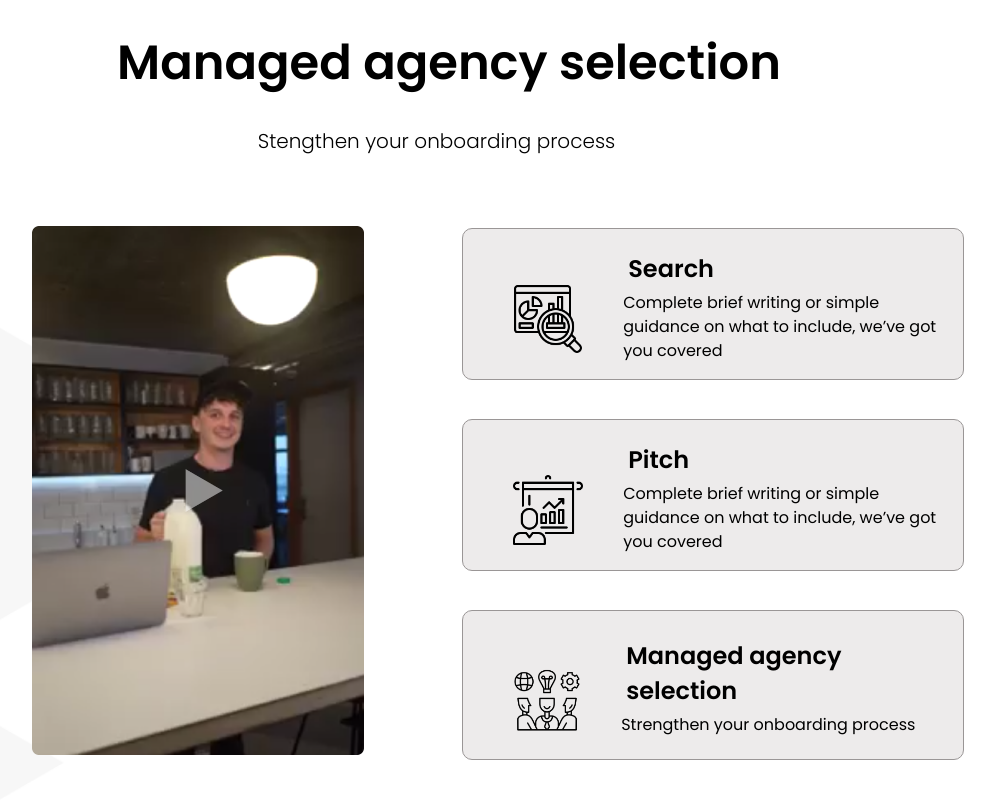
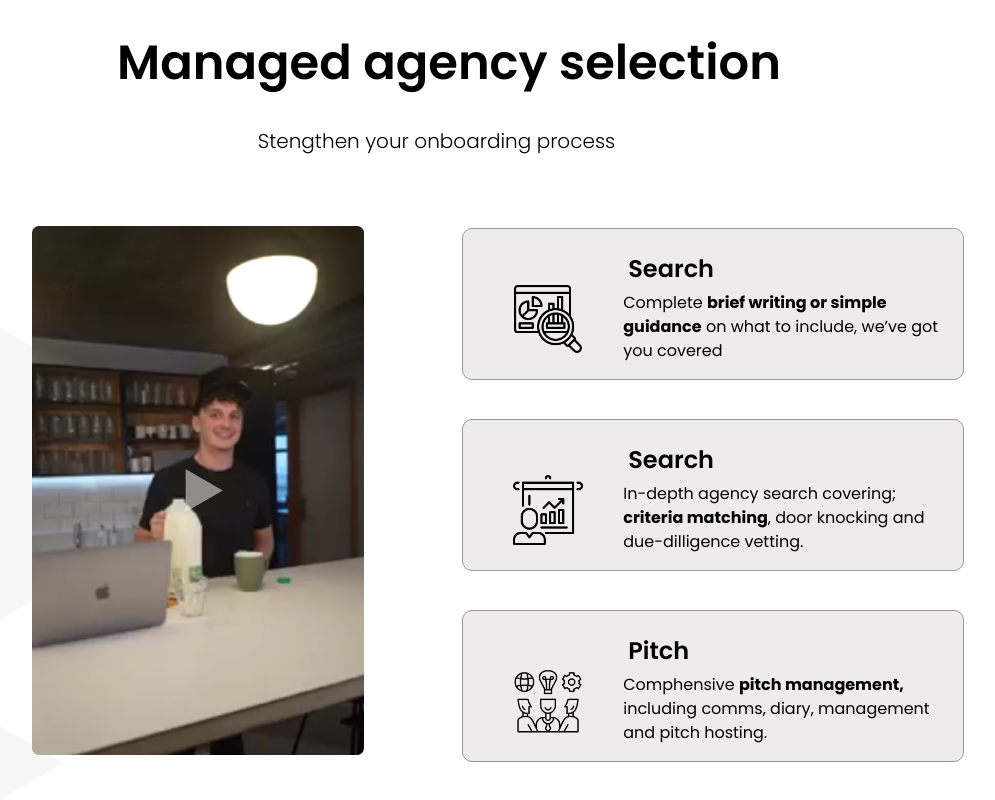
Before and after one commit to VelizarDabov/Task-nextjs-styledcomponents, a Next.js app: page / in a window 1280 px wide. Shown: the part 870-1670 px from the top of the page, without its empty margins (191-1186 px from the left). Built offline with nearby package versions, Linux system fonts and the light colour scheme.

Commit message:
bold words

```diff
--- a/pages/index.js
+++ b/pages/index.js
@@ -21,19 +21,29 @@ export const cardProps1 = [
     src: '/research.png',
     alt: 'brief image',
     title: 'Search',
-    description: 'Complete brief writing or simple guidance on what to include, we’ve got you covered',
+
+    description: (<span>
+Complete <b>brief writing or simple guidance</b> on what to include, we’ve got you covered
+    </span>),
   },
   {
     src: '/presentation.png',
     alt: 'search image',
-    title: 'Pitch',
-    description: 'Complete brief writing or simple guidance on what to include, we’ve got you covered',
-  },
+    title: 'Search',
+    description: (
+      <span>
+        In-depth agency search covering; <b>criteria matching</b>, door knocking and due-dilligence vetting.
+      </span>
+    ),  },
   {
     src: '/brainstorming.png',
     alt: 'pitch image',
-    title: 'Managed agency selection',
-    description: 'Strengthen your onboarding process',
+    title: 'Pitch',
+    description:  (
+      <span>
+        Comphensive <b>pitch management,</b> including comms, diary, management and pitch hosting.
+      </span>
+    ),
   }
 ];
 export default function Home() {
```
